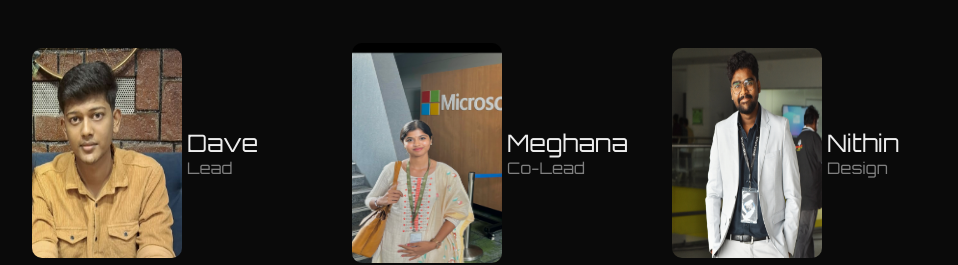
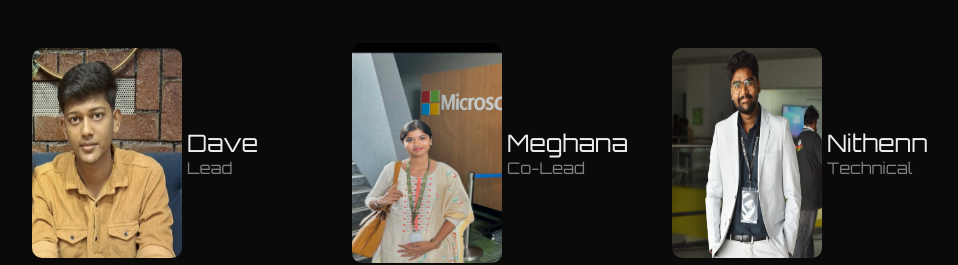
Before and after one commit to dave1725/HackSRM6.0, a Next.js app: page / in a window 1280 px wide. Shown: the part 4940-5205 px from the top of the page, without its empty margins (193-1151 px from the left). Built offline with nearby package versions, Linux system fonts and the light colour scheme; a web font is replaced by a local one.

Commit message:
fix typo

```diff
--- a/app/organizers/page.jsx
+++ b/app/organizers/page.jsx
@@ -119,10 +119,10 @@ const Organizers = () => {
                                 />
                             <div>
                                 <div className={styles.name}>
-                                    Nithin
+                                    Nithenn
                                 </div>
                                 <div className={styles.role}>
-                                    Design
+                                    Technical
                                 </div>
                             </div>
                         </div>
```
